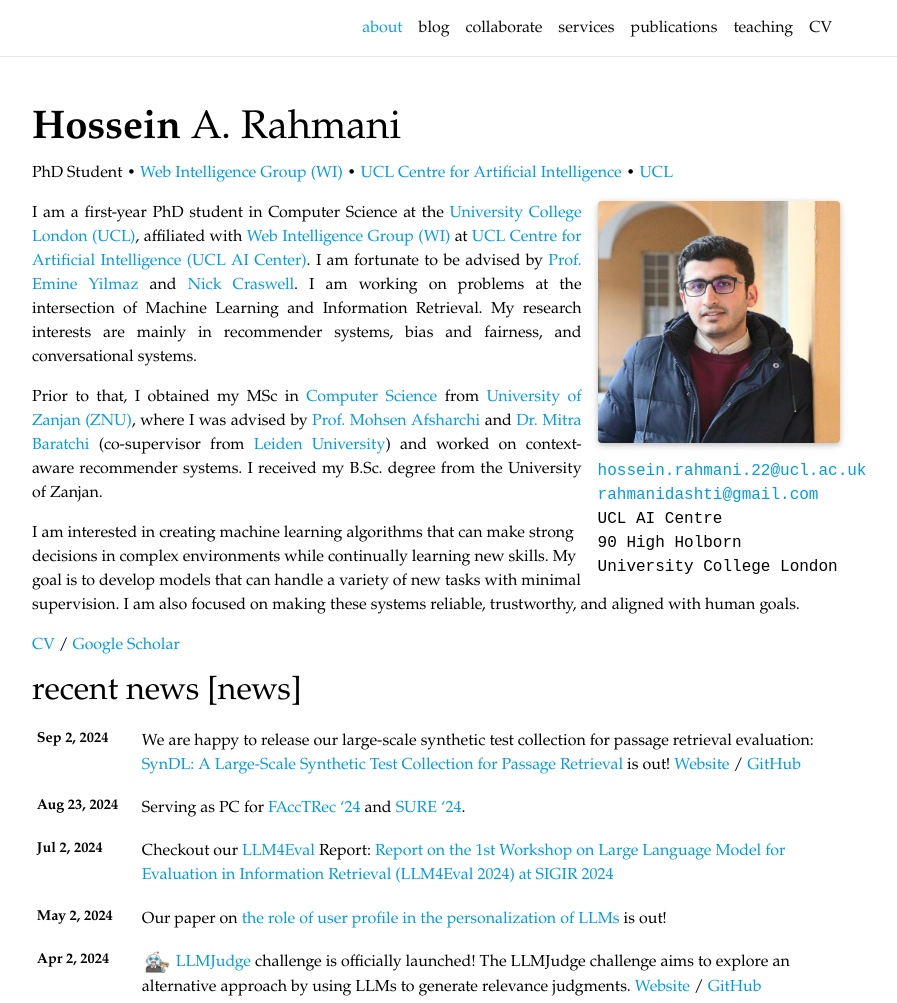
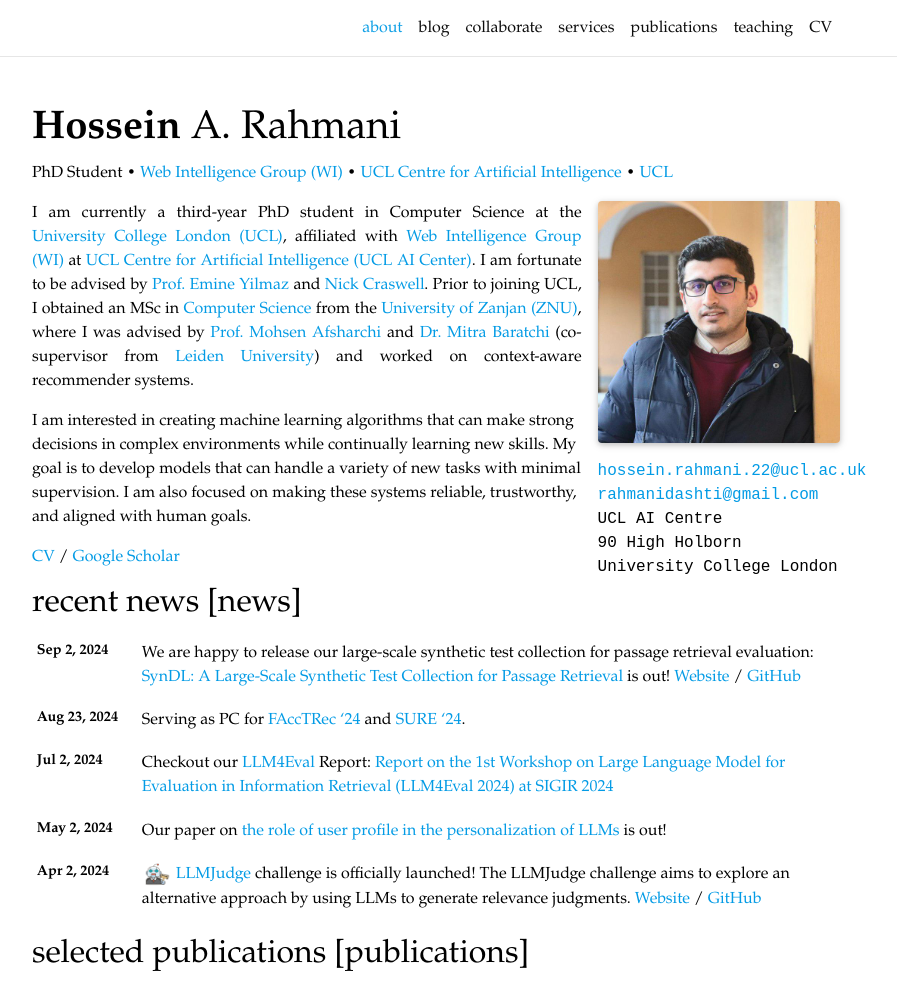
Before and after one commit to rahmanidashti/rahmanidashti.github.io, a Jekyll site: the page built from _pages/about.md, in a window 1280 px wide and 1381 px high, cut to the strip 0-1003 px from the top of the window. Shown: the whole strip, without its empty margins (204-1101 px from the left). Built offline with Jekyll 4.4.1, drawn with Linux system fonts in a browser that asks for light colours; full-size pictures stand in for the smaller copies a plugin makes; comment, search, counter and statistics services are not loaded; a style sheet for code colours, icons or effects is not loaded.

Commit message:
Update about.md

```diff
--- a/_pages/about.md
+++ b/_pages/about.md
@@ -19,9 +19,9 @@
 ---
 
 <div class="about">
-<p> I am a first-year PhD student in Computer Science at the <a href="https://www.ucl.ac.uk/" target="_blank">University College London (UCL)</a>, affiliated with <a href="http://wi.cs.ucl.ac.uk/" target="\_blank">Web Intelligence Group (WI)</a> at <a href="https://www.ucl.ac.uk/ai-centre/ucl-centre-artificial-intelligence" target="_blank">UCL Centre for Artificial Intelligence (UCL AI Center)</a>. I am fortunate to be advised by <a href="https://sites.google.com/site/emineyilmaz/home">Prof. Emine Yilmaz</a> and <a href="https://www.microsoft.com/en-us/research/people/nickcr/">Nick Craswell</a>. I am working on problems at the intersection of Machine Learning and Information Retrieval. My research interests are mainly in recommender systems, bias and fairness, and conversational systems.</p>
-
-<p> Prior to that, I obtained my MSc in <a href="https://www.znu.ac.ir/engineering/department-computer-engineering/en" target="\_blank">Computer Science</a> from <a href="https://www.znu.ac.ir/en">University of Zanjan (ZNU)</a>, where I was advised by <a href="http://cv.znu.ac.ir/afsharchim/" target="\_blank">Prof. Mohsen Afsharchi</a> and <a href="http://www.mitrabaratchi.com/" target="_blank">Dr. Mitra Baratchi</a> (co-supervisor from <a href="https://www.universiteitleiden.nl/en" target="_blank">Leiden University</a>) and worked on context-aware recommender systems. I received my B.Sc. degree from the University of Zanjan. </p>
+  <p>
+    I am currently a third-year PhD student in Computer Science at the <a href="https://www.ucl.ac.uk/" target="_blank">University College London (UCL)</a>, affiliated with <a href="http://wi.cs.ucl.ac.uk/" target="\_blank">Web Intelligence Group (WI)</a> at <a href="https://www.ucl.ac.uk/ai-centre/ucl-centre-artificial-intelligence" target="_blank">UCL Centre for Artificial Intelligence (UCL AI Center)</a>. I am fortunate to be advised by <a href="https://sites.google.com/site/emineyilmaz/home">Prof. Emine Yilmaz</a> and <a href="https://www.microsoft.com/en-us/research/people/nickcr/">Nick Craswell</a>. Prior to joining UCL, I obtained an MSc in <a href="https://www.znu.ac.ir/engineering/department-computer-engineering/en" target="\_blank">Computer Science</a> from the <a href="https://www.znu.ac.ir/en">University of Zanjan (ZNU)</a>, where I was advised by <a href="http://cv.znu.ac.ir/afsharchim/" target="\_blank">Prof. Mohsen Afsharchi</a> and <a href="http://www.mitrabaratchi.com/" target="_blank">Dr. Mitra Baratchi</a> (co-supervisor from <a href="https://www.universiteitleiden.nl/en" target="_blank">Leiden University</a>) and worked on context-aware recommender systems.
+  </p>
 </div>
 
 I am interested in creating machine learning algorithms that can make strong decisions in complex environments while continually learning new skills. My goal is to develop models that can handle a variety of new tasks with minimal supervision. I am also focused on making these systems reliable, trustworthy, and aligned with human goals.
```
